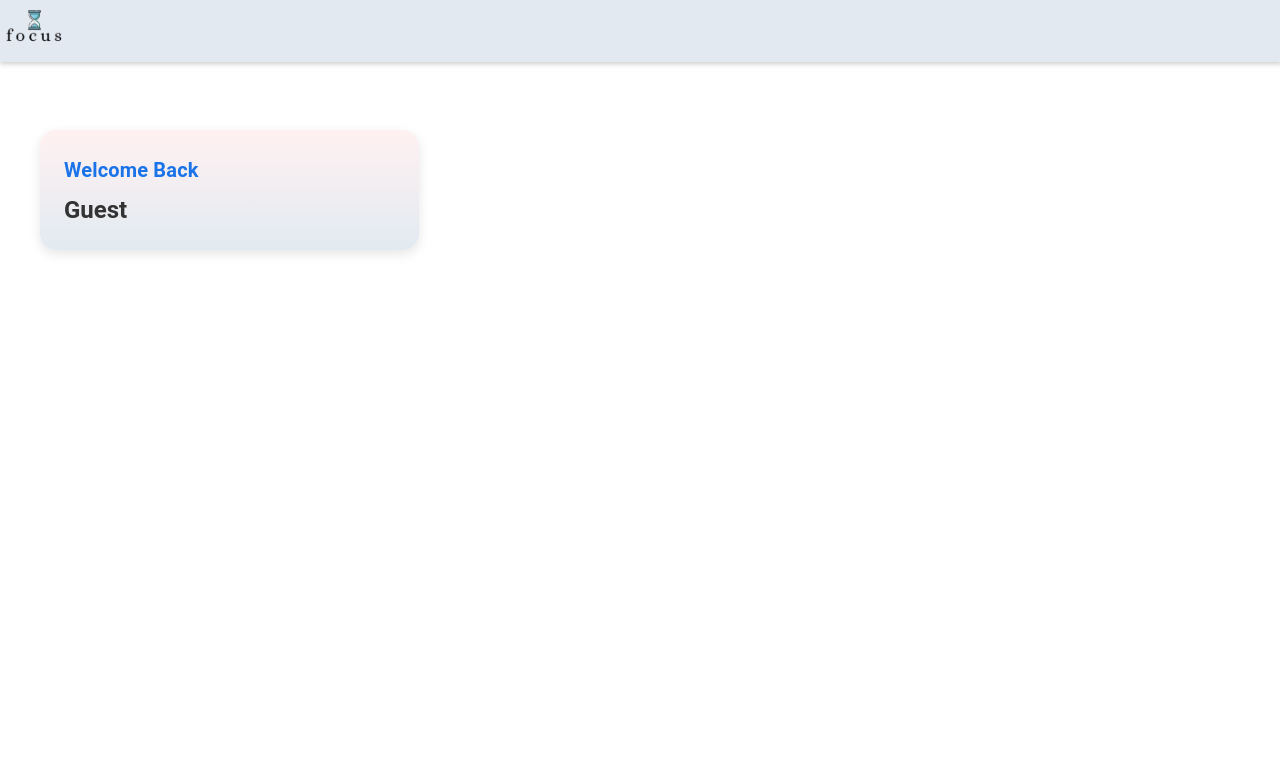
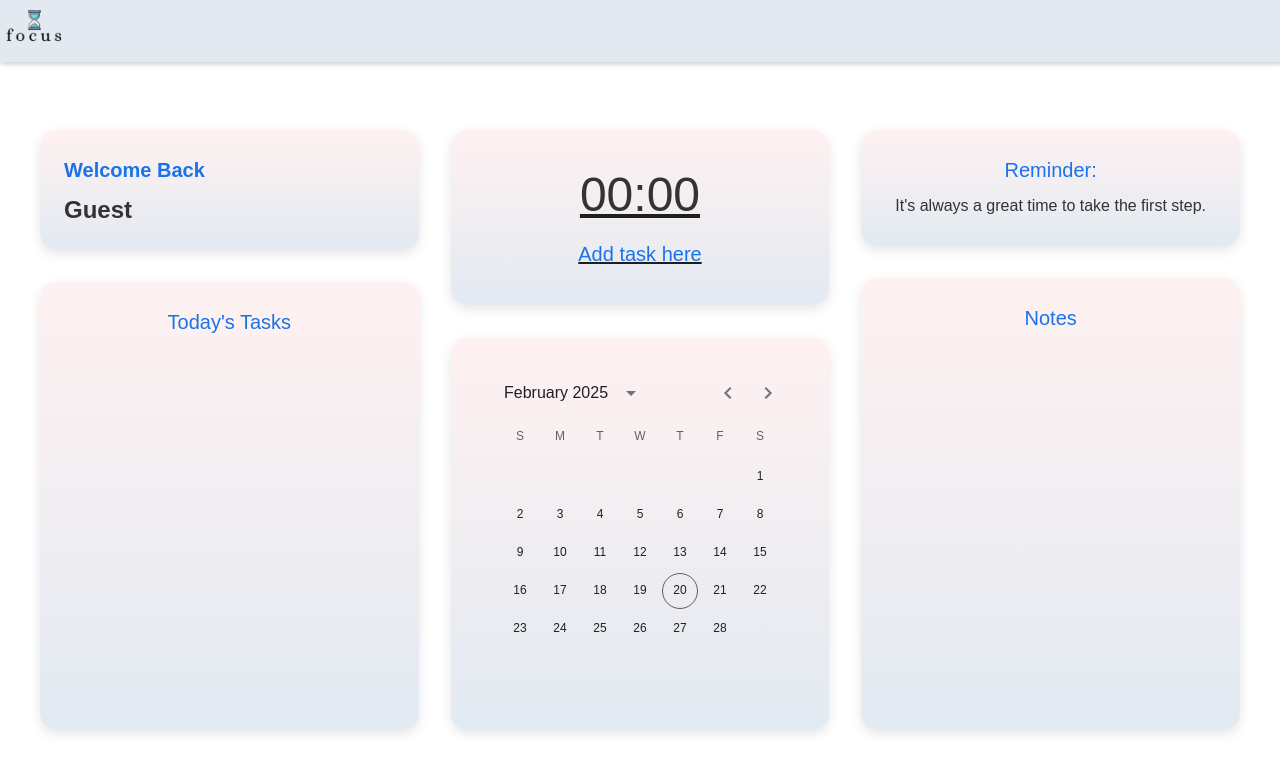
Before and after one commit to priscaolose/Group7_Capstone, a React (Create React App) app in the folder focus-app/: page /dashboard in a window 1280 px wide. Shown: the top 772 px of the page. Built offline with nearby package versions, Linux system fonts and the light colour scheme; no server answers; the HTML template or start-up script is replaced by a standard one.

Commit message:
fixed build issues

```diff
--- a/focus-app/package.json
+++ b/focus-app/package.json
@@ -19,8 +19,6 @@
     "dayjs": "^1.11.13",
     "express": "^4.21.1",
     "firebase": "^11.0.1",
-    "firebase-admin": "^13.0.1",
-    "node-fetch": "^3.3.2",
     "react": "^18.3.1",
     "react-dom": "^18.3.1",
     "react-native-paper": "^5.12.5",
@@ -51,6 +49,5 @@
       "last 1 firefox version",
       "last 1 safari version"
     ]
-  },
-  "type": "module"
+  }
 }
--- a/focus-app/src/Components/Dashboard.js
+++ b/focus-app/src/Components/Dashboard.js
@@ -1,15 +1,25 @@
 import React, { useEffect, useState } from 'react';
 import Header from './Header';
 import Footer from './Footer';
-import { Box, Typography, Paper, useMediaQuery } from '@mui/material';
+import {
+  Box,
+  Typography,
+  Paper,
+  useMediaQuery,
+} from '@mui/material';
+import { LocalizationProvider } from '@mui/x-date-pickers/LocalizationProvider';
+import { AdapterDayjs } from '@mui/x-date-pickers/AdapterDayjs';
+import { DateCalendar } from '@mui/x-date-pickers/DateCalendar';
 import { createTheme, ThemeProvider } from '@mui/material/styles';
 import { auth } from '../firebase/firebaseConfig';
 import { onAuthStateChanged } from 'firebase/auth';
-import { useLocation } from 'react-router-dom';
+import { useLocation } from 'react-router-dom'; // Import useLocation for accessing state
+import { Link } from 'react-router-dom';
 
+// Custom Theme
 const theme = createTheme({
   typography: {
-    fontFamily: '"Roboto", sans-serif',
+    fontFamily: '"Poppins", sans-serif', // Use Poppins as the font
     h5: {
       fontWeight: 600,
     },
@@ -22,7 +32,7 @@ const theme = createTheme({
   },
   palette: {
     primary: {
-      main: '#1a73e8',
+      main: '#1a73e8', // the blue you had before
     },
     background: {
       default: '#f4f6f8',
@@ -31,59 +41,59 @@ const theme = createTheme({
 });
 
 function Dashboard() {
-  const location = useLocation();
+  const location = useLocation(); // Access location state
   const isSmallScreen = useMediaQuery('(max-width: 900px)');
   const [userFirstName, setUserFirstName] = useState(null);
   const [user, setUser] = useState(null);
 
-  // Fetch user data from backend API
-  const getUserData = async (userID) => {
+  useEffect(() => {
+    const fetchUserData = async (userID) => {
       try {
         const response = await fetch(`/api/getUser?userID=${userID}`);
+        if (response.ok) {
           const data = await response.json();
-      if (data.name) {
-        setUserFirstName(data.name);
+          setUserFirstName(data.name); // Update state with the user's first name
         } else {
-        console.error('Error fetching user data:', data.error);
+          console.error('Failed to fetch user data:', response.statusText);
+          setUserFirstName('Guest'); // Fallback if the API call fails
         }
       } catch (error) {
         console.error('Error fetching user data:', error);
+        setUserFirstName('Guest'); // Fallback in case of error
       }
     };
-
-  useEffect(() => {
-    if (location.state && location.state.firstName) {
-      setUserFirstName(location.state.firstName);
-    }
 
     const unsubscribe = onAuthStateChanged(auth, (loggedInUser) => {
       if (loggedInUser) {
         setUser(loggedInUser);
-        getUserData(loggedInUser.uid); // Fetch user data when logged in
+        fetchUserData(loggedInUser.uid); // Fetch user data from the API using the user's ID
       } else {
         setUser(null);
+        setUserFirstName('Guest');
       }
     });
 
     return () => unsubscribe();
-  }, [location.state]);
+  }, []);
 
   return (
-    <div className="mainContainer">
+    <ThemeProvider theme={theme}>
+      <div className='mainContainer'>
         <Header />
         <Box
           sx={{
             display: 'flex',
             flexDirection: 'column',
             alignItems: 'center',
-          justifyContent: 'flex-start',
+            justifyContent: 'flex-start', // Adjust to start from the top
             minHeight: '100vh',
             px: isSmallScreen ? 2 : 4,
             py: 1,
             backgroundColor: 'white',
-          overflowY: 'auto',
+            overflowY: 'auto', // Enables scrolling when content exceeds viewport
           }}
         >
+          {/* Main Content */}
           <Box
             sx={{
               display: 'grid',
@@ -93,6 +103,100 @@ function Dashboard() {
               width: '100%',
             }}
           >
+            {/* Left Column */}
+            <Box sx={{ display: 'grid', gap: 4 }}>
+              {/* Welcome Section */}
+              <Paper
+                sx={{
+                  p: 3,
+                  borderRadius: '16px',
+                  background: 'linear-gradient(#FFF1F1, #E2EAF1)',
+                  boxShadow: '0 4px 12px rgba(0, 0, 0, 0.1)',
+                }}
+              >
+                <Typography variant="h6" sx={{ color: theme.palette.primary.main, fontWeight: 'bold', textAlign: 'left' }}>
+                  Welcome Back
+                </Typography>
+                <Typography
+                  variant="h5"
+                  sx={{
+                    mt: 1,
+                    color: '#333',
+                    fontWeight: 'bold',
+                    textAlign: 'left',
+                  }}
+                >
+                  {userFirstName}
+                </Typography>
+              </Paper>
+
+              {/* Today's Tasks Section */}
+              <Paper
+                sx={{
+                  p: 3,
+                  borderRadius: '16px',
+                  background: 'linear-gradient(#FFF1F1, #E2EAF1)',
+                  boxShadow: '0 4px 12px rgba(0, 0, 0, 0.1)',
+                  minHeight: '50vh',
+                }}
+              >
+                <Typography variant="h6" sx={{ color: theme.palette.primary.main }}>
+                  Today's Tasks
+                </Typography>
+              </Paper>
+            </Box>
+
+            {/* Center Column */}
+            <Box sx={{ display: 'grid', gap: 4 }}>
+              <Paper
+                sx={{
+                  display: 'flex',
+                  flexDirection: 'column',
+                  justifyContent: 'center',
+                  alignItems: 'center',
+                  borderRadius: '16px',
+                  background: 'linear-gradient(#FFF1F1, #E2EAF1)',
+                  boxShadow: '0 4px 12px rgba(0, 0, 0, 0.1)',
+                  p: 4,
+                }}
+                component={Link} // Link to the Add Task page
+                to="/add-task" // Route to navigate to  Add Task page
+              >
+                <Typography
+                  variant="h3"
+                  sx={{
+                    color: '#333',
+                    fontWeight: '300',
+                  }}
+                >
+                  00:00
+                </Typography>
+                <Typography
+                  variant="body1"
+                  sx={{
+                    color: theme.palette.primary.main,
+                    fontSize: '1.25rem',
+                    mt: 2,
+                  }}
+                >
+                  Add task here
+                </Typography>
+              </Paper>
+              <Paper
+                sx={{
+                  p: 3,
+                  borderRadius: '16px',
+                  background: 'linear-gradient(#FFF1F1, #E2EAF1)',
+                  boxShadow: '0 4px 12px rgba(0, 0, 0, 0.1)',
+                }}
+              >
+                <LocalizationProvider dateAdapter={AdapterDayjs}>
+                  <DateCalendar />
+                </LocalizationProvider>
+              </Paper>
+            </Box>
+
+            {/* Right Column */}
             <Box sx={{ display: 'grid', gap: 4 }}>
               <Paper
                 sx={{
@@ -104,28 +208,48 @@ function Dashboard() {
               >
                 <Typography
                   variant="h6"
-                sx={{ color: theme.palette.primary.main, fontWeight: 'bold', textAlign: 'left' }}
+                  sx={{
+                    color: theme.palette.primary.main,
+                  }}
                 >
-                Welcome Back
+                  Reminder:
                 </Typography>
                 <Typography
-                variant="h5"
+                  variant="body1"
                   sx={{
+                    color: '#333',
                     mt: 1,
-                  color: '#333',
-                  fontWeight: 'bold',
-                  textAlign: 'left',
+                    lineHeight: 1.5,
                   }}
                 >
-                {user ? userFirstName : 'Guest'}
+                  It's always a great time to take the first step.
                 </Typography>
               </Paper>
-            {/* More content here */}
+              <Paper
+                sx={{
+                  p: 3,
+                  borderRadius: '16px',
+                  background: 'linear-gradient(#FFF1F1, #E2EAF1)',
+                  boxShadow: '0 4px 12px rgba(0, 0, 0, 0.1)',
+                  minHeight: '50vh',
+                }}
+              >
+                <Typography
+                  variant="h6"
+                  sx={{
+                    color: theme.palette.primary.main,
+                    mb: 2,
+                  }}
+                >
+                  Notes
+                </Typography>
+              </Paper>
             </Box>
           </Box>
         </Box>
         <Footer />
       </div>
+    </ThemeProvider>
   );
 }
 
```
Also changed, not shown: focus-app/api/getUser.js (+7 -7 lines). Lines whose indentation alone changed are shown as unchanged.
